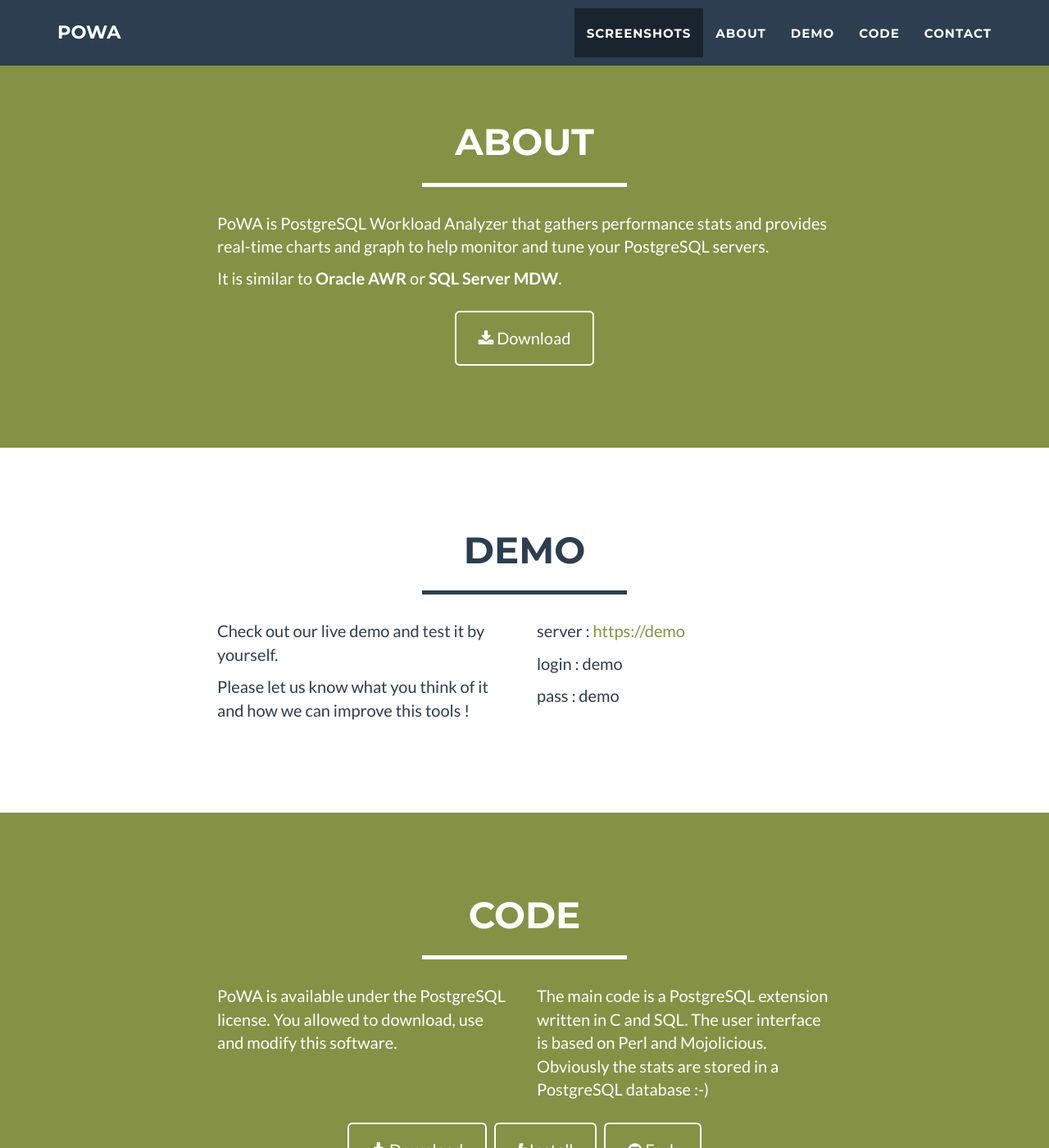
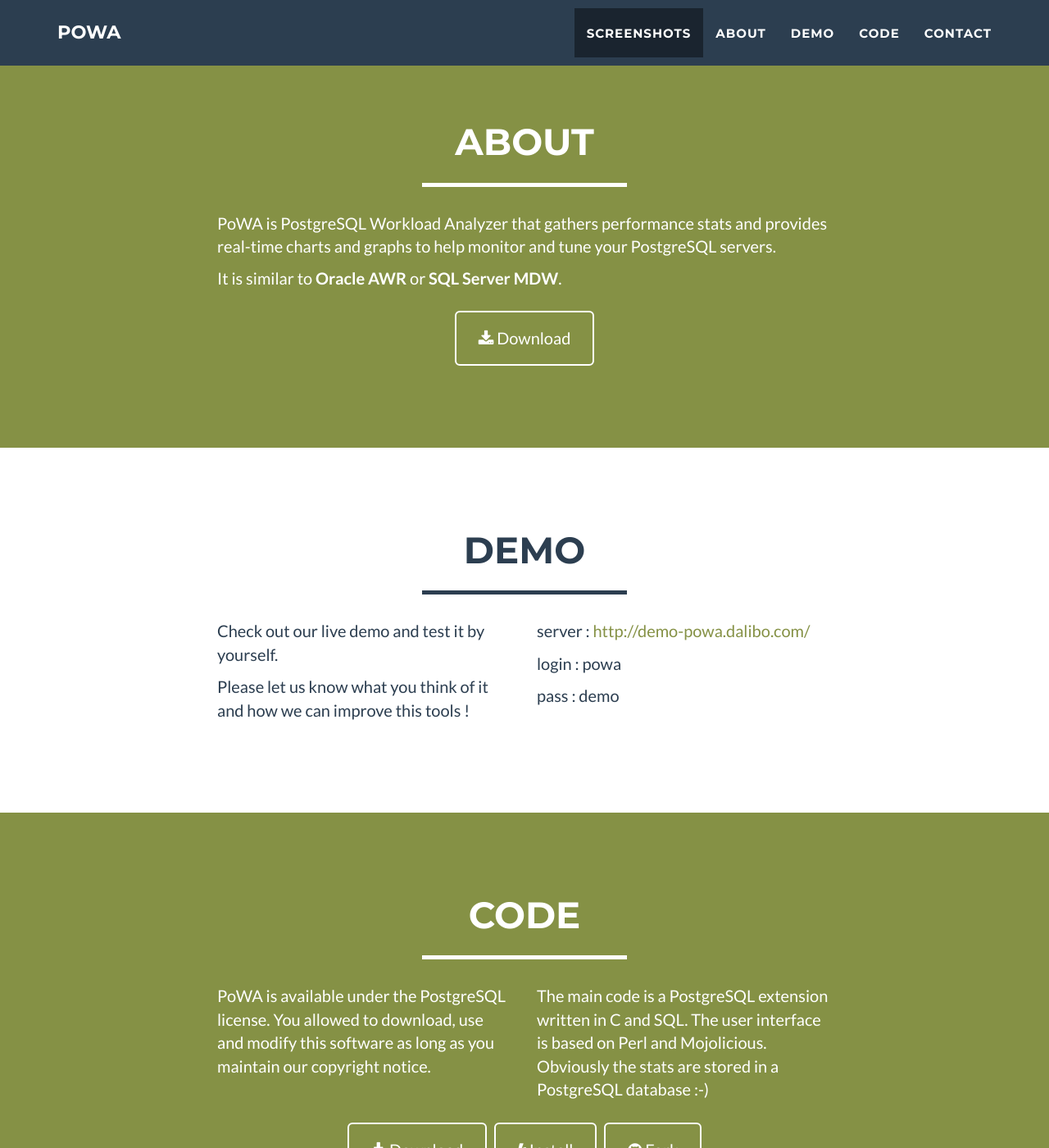
Before and after one commit to powa-team/powa, a Jekyll site: the page built from index.html, in a window 1280 px wide and 1400 px high, scrolled down 1457 px. Shown: the whole window at 82% size. Built offline with Jekyll 4.4.1, drawn with Linux system fonts in a browser that asks for light colours; some of the changed text lies outside the part shown.

Commit message:
small content fixes

```diff
--- a/_includes/about.html
+++ b/_includes/about.html
@@ -9,7 +9,7 @@
             </div>
             <div class="row">
                 <div class="col-lg-8 col-lg-offset-2">
-                    <p>PoWA is PostgreSQL Workload Analyzer that gathers performance stats and provides real-time charts and graph to help monitor and tune your PostgreSQL servers.
+                    <p>PoWA is PostgreSQL Workload Analyzer that gathers performance stats and provides real-time charts and graphs to help monitor and tune your PostgreSQL servers.
 </p>
 <p>
 It is similar to <b>Oracle AWR</b> or <b>SQL Server MDW</b>.
--- a/_includes/code.html
+++ b/_includes/code.html
@@ -9,7 +9,7 @@
             </div>
             <div class="row">
                 <div class="col-lg-4 col-lg-offset-2">
-                    <p>PoWA is available under the PostgreSQL license. You allowed to download, use and modify this software.</p>
+                    <p>PoWA is available under the PostgreSQL license. You allowed to download, use and modify this software as long as you maintain our copyright notice.</p>
                 </div>
                 <div class="col-lg-4">
                     <p>The main code is a PostgreSQL extension written in C and SQL.
--- a/_includes/contact.html
+++ b/_includes/contact.html
@@ -20,7 +20,7 @@
 
 <h3>Commercial support</h3>
 <p>
-DALIBO, as the sponsor of the project, can provide enterprise grade support services for both PostgreSQL and POWA. See http://www.dalibo.com for more details.
+DALIBO, as the sponsor of the project, can provide enterprise grade support services for both PostgreSQL and POWA. See <a href="http://www.dalibo.com" title="PostgreSQL Support">http://www.dalibo.com</a> for more details.
 
 		</p>
 		</div>
--- a/_includes/demo.html
+++ b/_includes/demo.html
@@ -13,8 +13,8 @@
  		    <p>Please let us know what you think of it and how we can improve this tools !</p>
                 </div>
                 <div class="col-lg-4">
-                    <p>server : <a href="https://demo">https://demo</a></p>
-		    <p>login  : demo</p>
+                    <p>server : <a href="http://demo-powa.dalibo.com/">http://demo-powa.dalibo.com/</a></p>
+		    <p>login  : powa</p>
 		    <p>pass   : demo</p>
                 </div>
             </div>
--- a/_includes/footer.html
+++ b/_includes/footer.html
@@ -7,6 +7,7 @@
                         <h3>About DALIBO</h3>
                         <p>DALIBO is the leading PostgreSQL company in France. We're providing services, training and support since 2005.
 </p>
+<p><a href="http://www.dalibo.com">www.dalibo.com</a></p>
                     </div>
                     <div class="footer-col col-md-4">
                         <h3>Follow Us</h3>
--- a/_includes/head.html
+++ b/_includes/head.html
@@ -24,7 +24,7 @@
         <script src="https://oss.maxcdn.com/libs/html5shiv/3.7.0/html5shiv.js"></script>
         <script src="https://oss.maxcdn.com/libs/respond.js/1.4.2/respond.min.js"></script>
     <![endif]-->
-
+    <link rel="icon" type="image/x-icon" href="img/favicon/favicon.ico">
 	<link rel="apple-touch-icon" sizes="57x57" href="img/favicon/apple-touch-icon-57x57.png">
 	<link rel="apple-touch-icon" sizes="114x114" href="img/favicon/apple-touch-icon-114x114.png">
 	<link rel="apple-touch-icon" sizes="72x72" href="img/favicon/apple-touch-icon-72x72.png">
```
